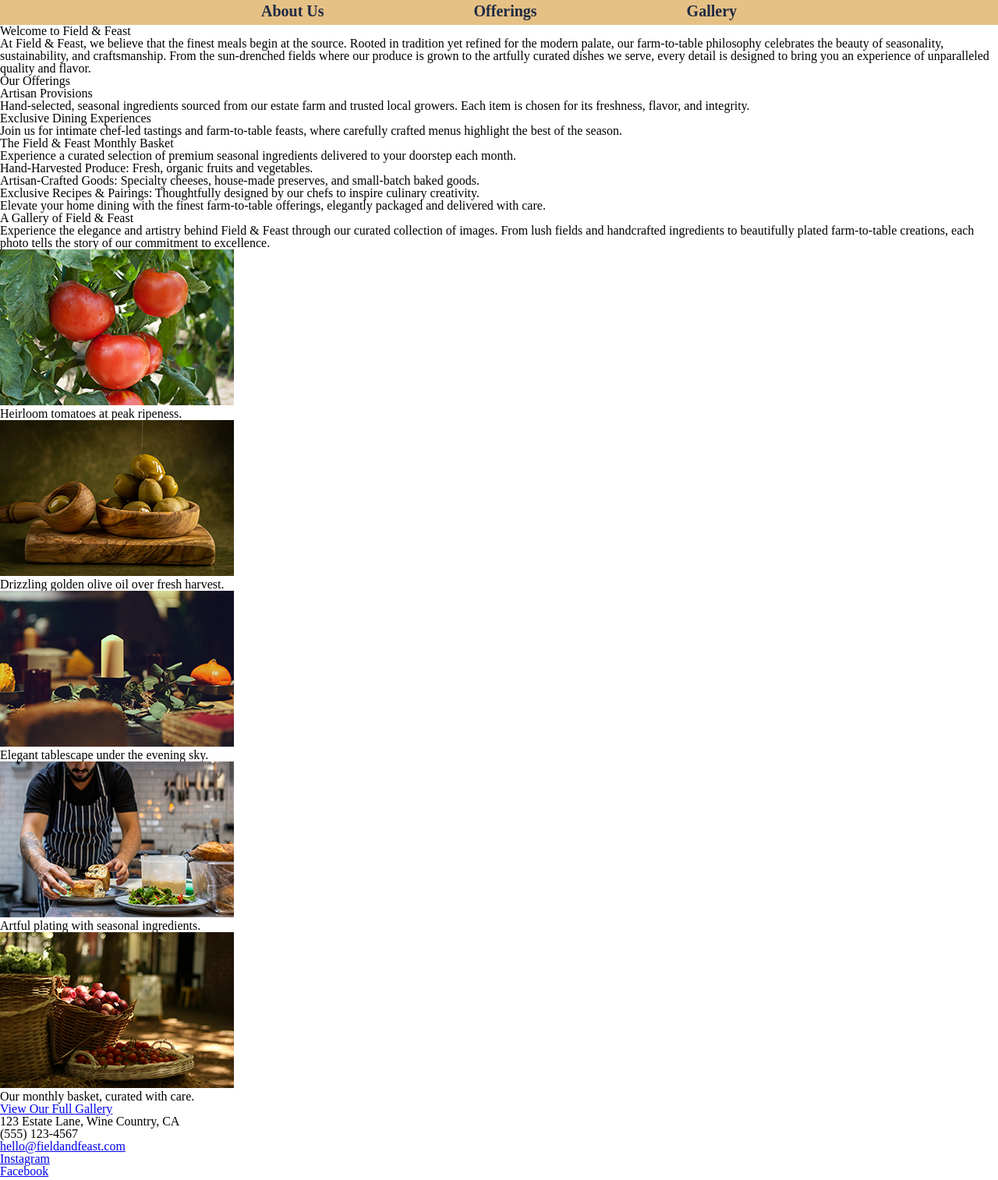
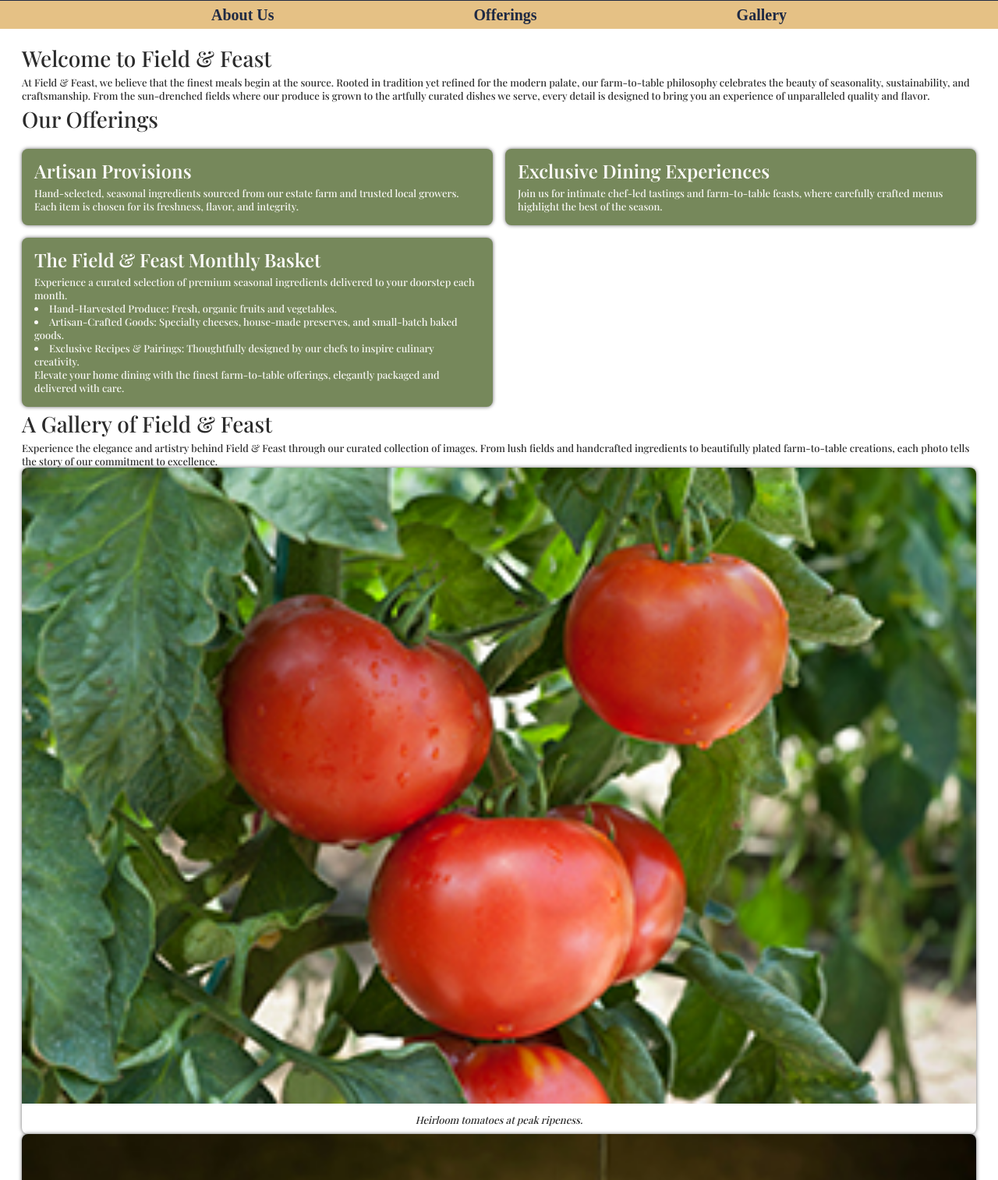
Before and after one commit to minhhua123/fieldandfeast, a plain HTML site: page index.html in a window 1280 px wide. Shown: the part 399-1913 px from the top of the page at 78% size. Drawn offline with nearby package versions, Linux system fonts and the light colour scheme; a web font is replaced by a local one.

Commit message:
update css

```diff
--- a/styles.css
+++ b/styles.css
@@ -60,6 +60,9 @@ table {
     --soft-white: #FAF9F6;
 }
 /* GLOBAL STYLES (mobile first/small) */
+body{
+    font-weight: 500;
+}
 header{
     background-color: var(--midnight-blue);
     color: var(--soft-white);
@@ -74,6 +77,7 @@ header img{
 }
 em{
     font-style: italic;
+    font-size: medium;
 }
 h1{
     font-size: 3.25rem;
@@ -93,9 +97,140 @@ nav a{
     font-weight: bold;
     font-size: 1.25rem;
 }
+main{
+    padding: 1rem 1.75rem;
+    font-family: 'Playfair Display', serif;
+    color: var(--dark-charcoal);
+}
+h2{
+    font-size: 1.75rem;
+    margin: 0.5rem 0;
+    font-weight: 500;
+}
+p{
+    font-size: small;
+    line-height: normal;
+}
+hr{
+    border: none;
+    border-top: 2px solid var(--champagne-gold);
+    margin: 1rem 0;
+}
+
+#offerings-list{
+    margin-top: 1.5rem;
+    display: grid;
+    gap: 1rem;
+}
+
+.offering{
+    background-color: var(--olive-green);
+    color: var(--soft-white);
+    padding: 1rem;
+    border-radius: 8px;
+    box-shadow: 0 0 5px rgba(0, 0, 0, 0.6);
+}
+
+h3{
+    font-size: 1.5rem;
+    margin-bottom: 0.5rem;
+    font-weight: 600;
+}
+
+.offering ul{
+    font-size: small;
+    line-height: normal;
+    list-style-type: disc;
+    list-style-position: inside;
+}
+.gallery-list{
+    margin-top: 1.5rem;
+    display: grid;
+    gap: 1rem;
+}
+
+figure{
+    text-align: center;
+    width: 100%;
+    box-shadow: 0 0 5px rgba(0, 0, 0, 0.6);
+    border-radius: 8px;
+}
+figure img{
+    width: 100%;
+    height: auto;
+    border-radius: 8px 8px 0 0;
+}
+figcaption{
+    color: var(--dark-charcoal);
+    padding: 0.75rem;
+    font-size: small;
+    font-style: italic;
+    border-radius: 0 0 8px 8px;
+}
+.gallery-button{
+    display: flex;
+    justify-content: center;
+    margin-top: 1rem;
+}
+
+.gallery-button a {
+    background-color: var(--olive-green);
+    color: var(--soft-white);
+    text-decoration: none;
+    padding: 0.75rem 1.5rem;
+    border-radius: 8px;
+    font-weight: bold;
+    font-size: 1rem;
+    width: 100%;
+    text-align: center;
+}
+
+footer{
+    background-color: var(--midnight-blue);
+    color: var(--soft-white);
+    text-align: center;
+    padding-top: 4rem;
+    padding-bottom: 1.5rem;
+    font-size: small;
+}
+footer a{
+    color: var(--champagne-gold);
+    text-decoration: none;
+    font-weight: bold;
+}
+#social-links{
+    display: flex;
+    justify-content: center;
+    gap: 0.5rem;
+    margin-top: 3rem;
+}
+
 /* MEDIA QUERY (medium) */
 @media (min-width: 600px) {
     /* Styles for medium devices */
+    nav ul{
+        gap: 20vw;
+    }
+    #offering1{
+        grid-area: offering1;
+    }
+    #offering2{
+        grid-area: offering2;
+    }
+    #offering3{
+        grid-area: offering3;
+    }
+    #offerings-list{
+        grid-template-columns:  1fr 1fr;
+        grid-template-areas:
+            "offering1 offering2"
+            "offering3 offering3";
+    }
+    .gallery-list{
+        display: grid;
+        grid-template-columns: 1fr 1fr;
+        gap: 1rem;
+    }
 }
 
 /* MEDIA QUERY (large) */
```
